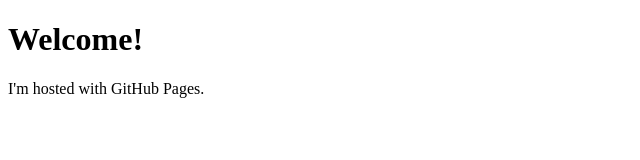
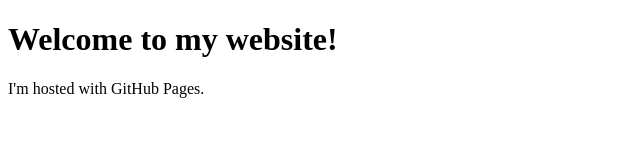
Before and after one commit to ilope013/ilope013, a plain HTML site: page index.html in a window 1280 px wide. Shown: the whole page, without its empty margins (0-640 px from the left). Drawn offline with Linux system fonts and the light colour scheme.

Commit message:
Edited header
Testing

```diff
--- a/index.html
+++ b/index.html
@@ -1,7 +1,7 @@
 <!DOCTYPE html>
 <html>
 <body>
-<h1>Welcome!</h1>
+<h1>Welcome to my website!</h1>
 <p>I'm hosted with GitHub Pages.</p>
 </body>
 </html>
```
